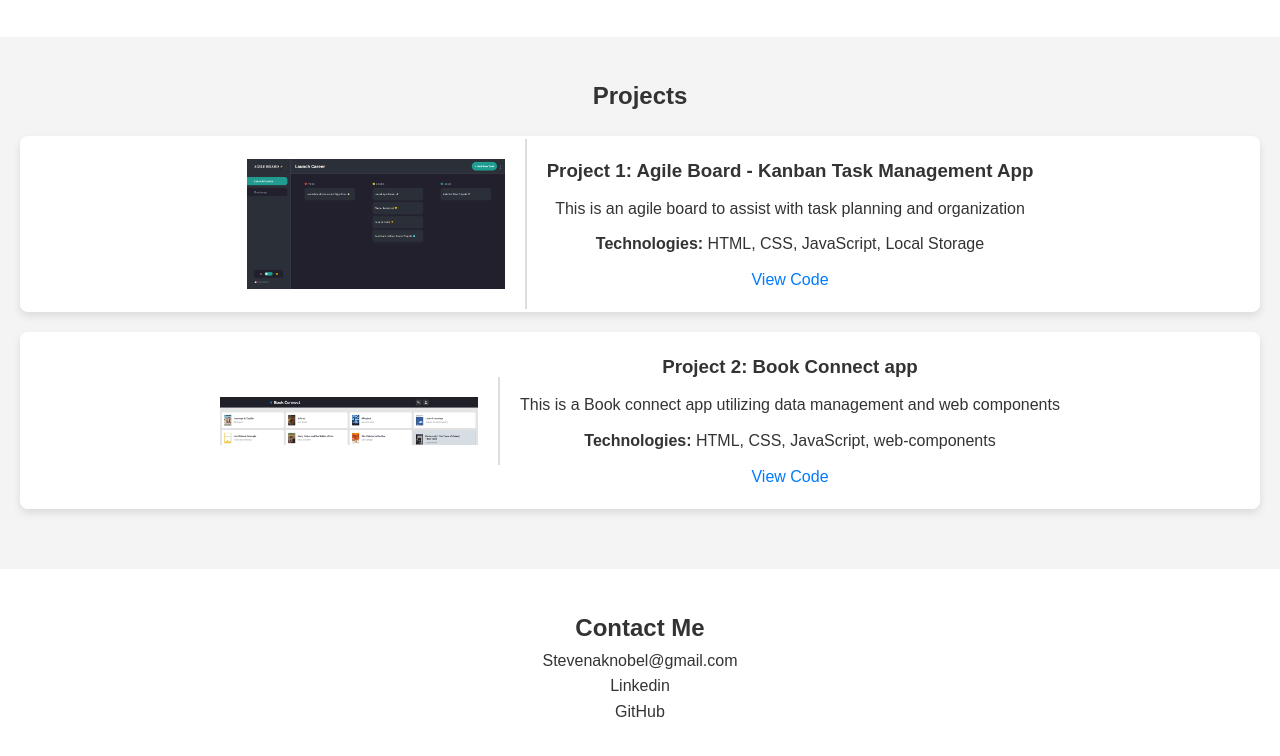
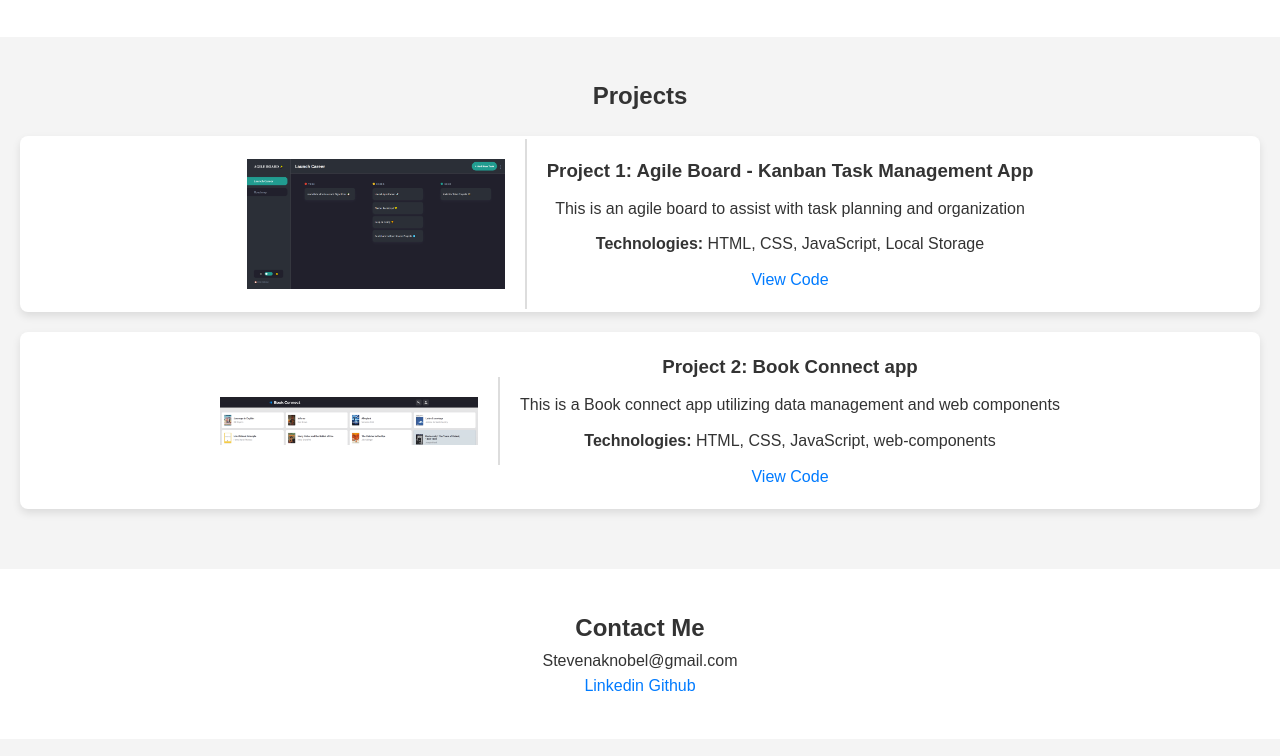
Before and after one commit to Stevenaknobel/Personal_Portfolio_Website, a plain HTML site: page index.html in a window 1280 px wide. Shown: the part 645-1401 px from the top of the page. Drawn offline with Linux system fonts and the light colour scheme; a script that the page names is missing.

Commit message:
added hyperlinks for contact details to linkedin and github

```diff
--- a/index.html
+++ b/index.html
@@ -67,8 +67,8 @@
         <h2>Contact Me</h2>
         <div>
             <div>Stevenaknobel@gmail.com</div>
-            <div>Linkedin</div>
-            <div>GitHub</div>
+            <a href="https://www.linkedin.com/in/steven-knobel-17a686a8" target="blank">Linkedin</a>
+            <a href="https://github.com/Stevenaknobel" target="blank">Github</a>
         </div>
     </section>
 
```
